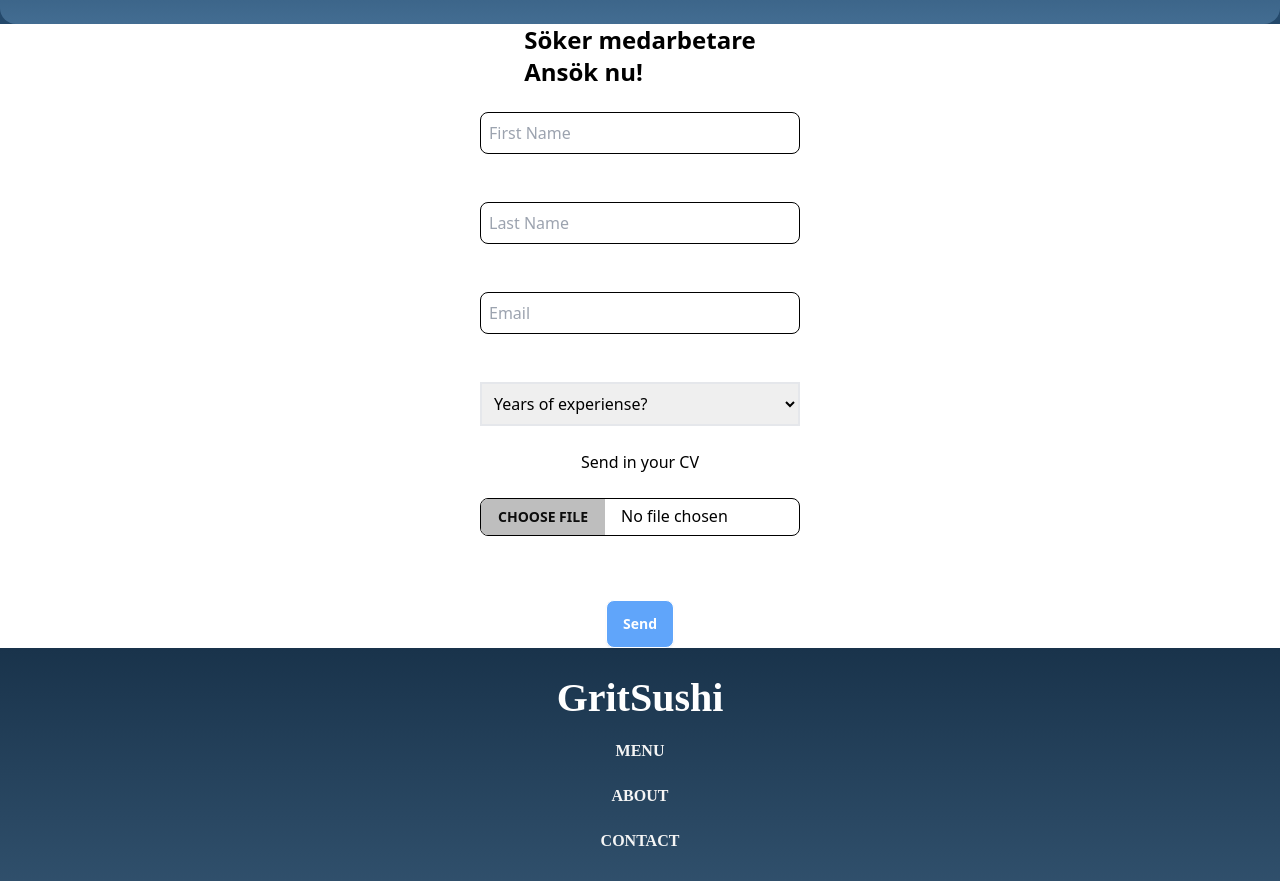
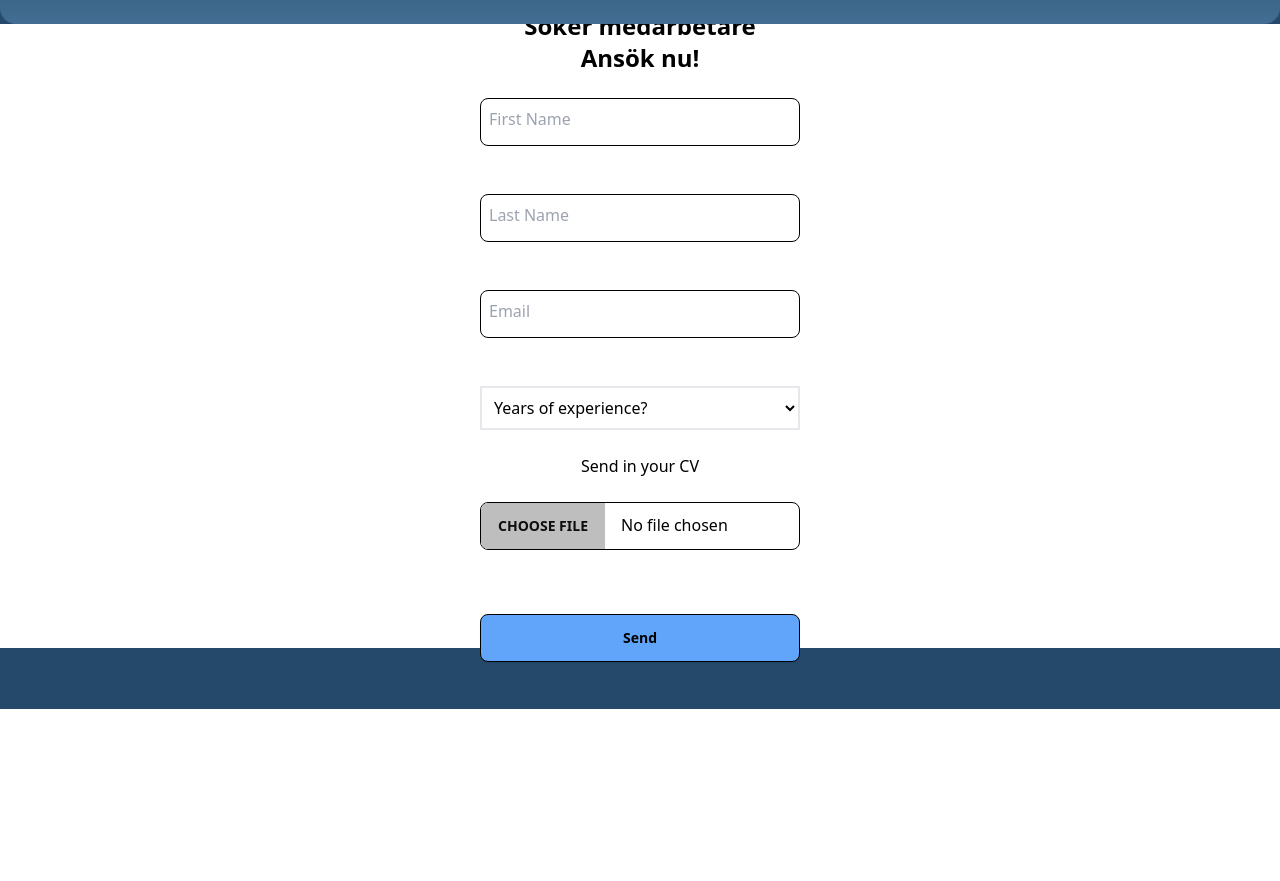
Before and after one commit to KevinYayi/examinationsuppgiftFE24, a website: page src/contact.html in a window 1280 px wide. Shown: the part 91-972 px from the top of the page. After the commit the page ends 800 px from the top, so only its background shows below. Drawn offline with nearby package versions, Linux system fonts and the light colour scheme.

Commit message:
fourth commit

```diff
--- a/script.js
+++ b/script.js
@@ -28,22 +28,22 @@ function iconShift() {
   icon.classList.toggle("fa-x");
 }
 
-document.addEventListener('DOMContentLoaded', () => {
-  const lightbox = document.createElement('div');
-  lightbox.id = 'lightbox';
+document.addEventListener("DOMContentLoaded", () => {
+  const lightbox = document.createElement("div");
+  lightbox.id = "lightbox";
   document.body.appendChild(lightbox);
 
-  const images = document.querySelectorAll('img');
+  const images = document.querySelectorAll("img");
   let currentImageIndex = -1; // To track the current image
 
   // Create navigation arrows
-  const leftArrow = document.createElement('div');
-  leftArrow.innerHTML = '&#10094;'; // Left arrow character
-  leftArrow.classList.add('arrow', 'left-arrow');
+  const leftArrow = document.createElement("div");
+  leftArrow.innerHTML = "&#10094;"; // Left arrow character
+  leftArrow.classList.add("arrow", "left-arrow");
 
-  const rightArrow = document.createElement('div');
-  rightArrow.innerHTML = '&#10095;'; // Right arrow character
-  rightArrow.classList.add('arrow', 'right-arrow');
+  const rightArrow = document.createElement("div");
+  rightArrow.innerHTML = "&#10095;"; // Right arrow character
+  rightArrow.classList.add("arrow", "right-arrow");
 
   lightbox.appendChild(leftArrow);
   lightbox.appendChild(rightArrow);
@@ -59,10 +59,10 @@ document.addEventListener('DOMContentLoaded', () => {
     currentImageIndex = index;
 
     // Clear the lightbox content before adding the new image
-    const img = document.createElement('img');
+    const img = document.createElement("img");
     img.src = images[currentImageIndex].src;
 
-    lightbox.innerHTML = ''; // Clear everything first
+    lightbox.innerHTML = ""; // Clear everything first
     lightbox.appendChild(leftArrow);
     lightbox.appendChild(rightArrow);
     lightbox.appendChild(img);
@@ -70,24 +70,41 @@ document.addEventListener('DOMContentLoaded', () => {
 
   // Event listener for image clicks
   images.forEach((image, index) => {
-    image.addEventListener('click', e => {
-      lightbox.classList.add('active');
+    image.addEventListener("click", (e) => {
+      lightbox.classList.add("active");
       showImage(index); // Display clicked image
     });
   });
 
   // Event listeners for the arrows
-  leftArrow.addEventListener('click', e => {
+  leftArrow.addEventListener("click", (e) => {
     showImage(currentImageIndex - 1); // Show previous image
   });
 
-  rightArrow.addEventListener('click', e => {
+  rightArrow.addEventListener("click", (e) => {
     showImage(currentImageIndex + 1); // Show next image
   });
 
   // Close lightbox when clicked outside of the image
-  lightbox.addEventListener('click', e => {
+  lightbox.addEventListener("click", (e) => {
     if (e.target !== e.currentTarget) return; // Prevent closing when clicking on the image itself
-    lightbox.classList.remove('active');
+    lightbox.classList.remove("active");
   });
 });
+
+// Funktion för tack-meddalande för "submit" knappen
+document.addEventListener("DOMContentLoaded", () => {
+  const form = document.getElementById("applicationForm");
+  const formContainer = document.getElementById("formContainer");
+  const thankYouMessage = document.getElementById("thankYouMessage");
+
+  form.addEventListener("submit", function (e) {
+    e.preventDefault(); // Prevent form submission from reloading the page
+
+    // Hide the form and heading
+    formContainer.style.display = "none";
+
+    // Move the thank you message into view
+    thankYouMessage.style.position = "static"; // Bring it back into the normal flow
+  });
+});
--- a/src/contact.html
+++ b/src/contact.html
@@ -56,52 +56,50 @@
     </nav>
 
     <main class="h-[78%] bg-white flex flex-col justify-center items-center">
-      <h1 class="font-bold text-black text-2xl pb-16">
+      <!-- Form Container -->
+      <div id="formContainer" class="flex flex-col items-center">
+        <h1 class="font-bold text-black text-2xl pb-16 text-center">
           Söker medarbetare <br />
           Ansök nu!
         </h1>
-      <div class="input input-bordered w-full max-w-xs bg-white m-6 p-2">
-        <input type="text" id="fname" name="fname" placeholder="First Name" />
+
+        <form id="applicationForm" class="w-full max-w-xs flex flex-col items-center">
+          <div class="input input-bordered w-full bg-white m-6 p-2">
+            <input type="text" id="fname" name="fname" placeholder="First Name" required />
           </div>
-      <div class="input input-bordered w-full max-w-xs bg-white m-6 p-2">
-        <input type="text" id="lname" name="lname" placeholder="Last Name" />
+          <div class="input input-bordered w-full bg-white m-6 p-2">
+            <input type="text" id="lname" name="lname" placeholder="Last Name" required />
           </div>
-      <div class="input input-bordered w-full max-w-xs bg-white m-6 p-2">
-        <input type="text" id="email" name="email" placeholder="Email" />
+          <div class="input input-bordered w-full bg-white m-6 p-2">
+            <input type="email" id="email" name="email" placeholder="Email" required />
           </div>
-      <select class="select border-2 w-full max-w-xs m-6 p-2">
-        <option disabled selected>Years of experiense?</option>
+          <select class="select border-2 w-full bg-white m-6 p-2" required>
+            <option disabled selected>Years of experience?</option>
             <option>0-1 years</option>
             <option>1-2 years</option>
             <option>2-3 years</option>
             <option>3+ years</option>
           </select>
-      <div class="p-0.5">
+
+          <div class="p-0.5 w-full text-center">
             <p>Send in your CV</p>
           </div>
           <input
             type="file"
-        class="file-input file-input-bordered w-full max-w-xs bg-white m-6"
+            class="file-input file-input-bordered w-full bg-white m-6"
+            required
           />
-      <div class="btn bg-blue-400 text-white mt-10">
-        <input type="submit" id="submit" value="Send" />
+          <div class="w-full flex justify-center">
+            <button class="btn bg-blue-400 mt-10" type="submit">Send</button>
+          </div>
+        </form>
+      </div>
+
+      <!-- Hidden Thank You Message -->
+      <div id="thankYouMessage" class="flex flex-col items-center" style="position: absolute; top: -10000px;">
+        <h2 class="text-green-500 font-bold text-2xl mt-8 text-center">Thank you for your submission!</h2>
+        <p class="text-gray-700 text-center">We have received your application and will get back to you shortly.</p>
       </div>
     </main>
-
-    <footer>
-      <h1><a href="../index.html">GritSushi</a></h1>
-      <div class="footerlinks">
-        <ul class="text-center">
-          <li><a class="link link-neutral" href="menu.html">MENU</a></li>
-          <li><a class="link link-neutral" href="about.html">ABOUT</a></li>
-          <li><a class="link link-neutral" href="contact.html">CONTACT</a></li>
-        </ul>
-      </div>
-      <div class="pt-6 flex flex-row gap-6 text-3xl">
-        <i class="fa-brands fa-facebook"></i>
-        <i class="fa-brands fa-linkedin"></i>
-        <i class="fa-brands fa-paypal"></i>
-      </div>
-    </footer>
-  </body>
+    </main>
 </html>
--- a/src/styles.css
+++ b/src/styles.css
@@ -221,6 +221,38 @@ footer ul li {
   right: 5%;
 }
 
+.hidden {
+  display: none;
+}
+
+.block {
+  display: block;
+}
+
+form, #thankYouMessage {
+  display: flex;
+  flex-direction: column;
+  width: 100%;
+  max-width: 400px;
+}
+
+#thankYouMessage {
+  position: absolute;
+  top: -10000px;
+}
+
+input, select, button {
+  width: 100%;
+  margin-bottom: 16px;
+}
+
+.btn {
+  width: 100%;
+  display: flex;
+  justify-content: center;
+  align-items: center;
+}
+
 @media screen and (max-width: 768px) {
   .navlinks {
     display: none;
```
Lines whose indentation alone changed are shown as unchanged.
